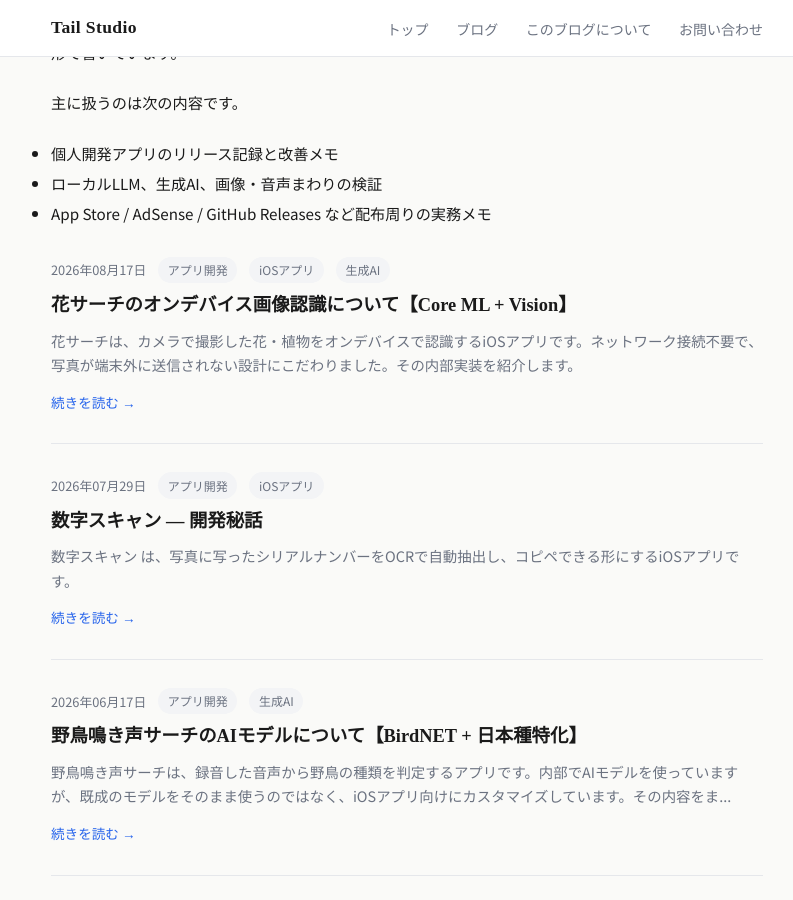
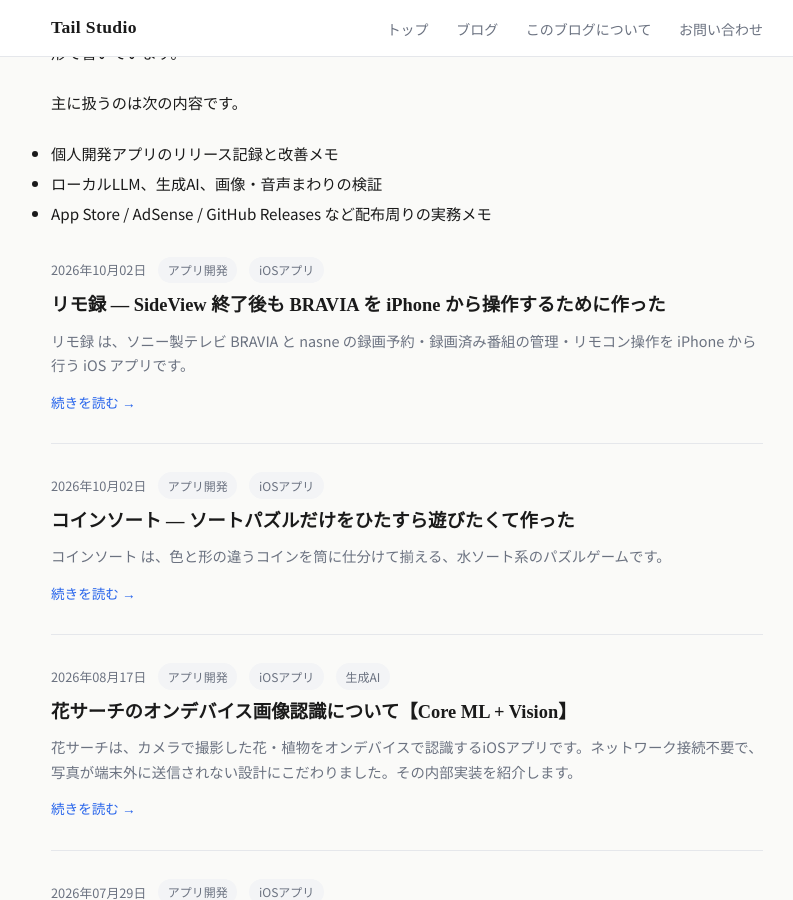
Before and after one commit to wat--/app-policies, a Jekyll site: the page built from blog/index.html, in a window 1280 px wide and 900 px high, scrolled down 321 px. Shown: the whole window, without its empty margins (233-1026 px from the left). Built offline with Jekyll 4.4.1, drawn with Linux system fonts in a browser that asks for light colours; a script that is not in the unit is left out; part of the change alters nothing that is shown.

Commit message:
コインソート・リモ録のブログ記事を追加
コインソート: ソートパズルだけを遊べるようにした経緯、形という軸の追加、
必ず解ける盤面しか出さないレベル生成、ヘクサ・4目ならべの設計。
リモ録: 2027年3月30日の Video & TV SideView 終了を受けた代替としての経緯、
引き継げる機能と視聴が非対応な理由、審査での差し戻し2件。

Co-Authored-By: Claude Opus 5 <noreply@anthropic.com>

```diff
--- a/_data/like-counters.yml
+++ b/_data/like-counters.yml
@@ -21,3 +21,5 @@
 "/blog/2026/06/11/app-smart-page-memo/": post-17
 "/blog/2026/06/17/bird-voice-search-tech/": post-18
 "/blog/2026/07/29/app-digit-scan/": post-19
+"/blog/2026/10/02/app-coin-sort/": post-20
+"/blog/2026/10/02/app-rimoroku/": post-21
--- /dev/null
+++ b/_posts/2026-10-02-app-coin-sort.md
@@ -0,0 +1,89 @@
+---
+layout: post
+title: "コインソート — ソートパズルだけをひたすら遊びたくて作った"
+date: 2026-10-02 09:00:00 +0900
+tags: [アプリ開発, iOSアプリ]
+description: 水ソート系パズルに「形」という軸を足したiOSアプリ「コインソート」の開発経緯。必ず解ける盤面しか出さない仕組みや、ヘクサモード・4目ならべの設計を解説します。
+---
+
+[コインソート](https://apps.apple.com/jp/app/%E3%82%B3%E3%82%A4%E3%83%B3%E3%82%BD%E3%83%BC%E3%83%88/id6806603012) は、色と形の違うコインを筒に仕分けて揃える、水ソート系のパズルゲームです。
+
+## 目次
+
+- [作った理由](#作った理由)
+- [水ソートに「形」という軸を足す](#水ソートに形という軸を足す)
+- [必ず解ける盤面しか出さない](#必ず解ける盤面しか出さない)
+- [ヘクサモード 筒をなくしたらどうなるか](#ヘクサモード-筒をなくしたらどうなるか)
+- [4目ならべを足した理由](#4目ならべを足した理由)
+- [ヒントは答えを教えるのではなく進める](#ヒントは答えを教えるのではなく進める)
+- [作ってみてわかったこと](#作ってみてわかったこと)
+
+---
+
+## 作った理由
+
+水ソート系のパズルが好きでよく遊んでいたのですが、どれも途中で手が止まります。数レベル進むと全画面の広告が入り、スタミナが尽きて待たされ、復帰用のアイテムを買うかどうかを聞かれる。パズルそのものは面白いのに、遊びたいテンポで遊べないことが不満でした。
+
+やりたいのは単純で、**ソートパズルだけをひたすら解き続けること**です。それならいっそ自分で作ってしまおう、というのがきっかけでした。だから最初に決めた仕様は、ゲーム性ではなく遊び方のほうです。スタミナを作らない、レベルの解放待ちを作らない、通信なしで遊べるようにする。この3つを満たした上で、中身を詰めていきました。
+
+全100レベルで、どのレベルにもいつでも飛べます。レベル1から順に解かないと次へ進めない作りにはしていません。難しいところで詰まったら飛ばして、気が向いたら戻ってくればいい、という距離感にしています。
+
+## 水ソートに「形」という軸を足す
+
+水ソート系のルールはよくできていますが、遊んでいるうちに「色を揃える」以外の判断材料がなく、作業に近くなる瞬間があります。そこで**コインに形という属性を足しました。**
+
+コインは、まる・さんかく・しかく・ひしがた の4種類の形を持ちます。そして筒は、原則として**同じ形のコインしか受け付けません**。丸いコインは円柱に、三角のコインは三角柱に入ります。
+
+問題は四角いコインでした。四角柱にただ入れるだけだと、なぜ丸いコインが入らないのか見た目で納得できません。そこで四角のコインを**中心に穴の空いたワッシャー型**にして、四角柱の底から**芯棒**を立てました。穴のないコインは芯棒に通らないので入らない、という理屈が絵で伝わります。ルールを文章で説明しなくても、見ればわかる形にしたかったのです。
+
+さらに、破線で描かれた**フリー筒**を用意しました。こちらは芯棒のないただの箱なので、どの形のコインでも置けます。形の制限が厳しすぎると詰みやすくなるため、逃げ道として機能します。
+
+この「形」という軸が入ったことで、色だけを見て動かしていると手が止まるようになりました。色は合っているのに形が違うから置けない、という状況が生まれるからです。
+
+## 必ず解ける盤面しか出さない
+
+パズルゲームで一番やってはいけないのは、**そもそも解けない問題を出すこと**だと思っています。プレイヤーは自分の腕を疑って延々と考え込むことになり、時間を無駄にさせてしまいます。
+
+コインソートでは、レベル番号を乱数の種にして盤面を作り、**その盤面を深さ優先探索のソルバーに通して、解けることを確認できたものだけを採用しています。** 解けなかった盤面は捨てて作り直します。だから全100レベル、すべて解けることが保証されています。
+
+この方式の副産物として、レベル番号が同じなら誰の端末でも同じ盤面が出ます。種が同じなら同じ乱数列になるためです。盤面データをアプリに持たせる必要がないので、容量も増えません。
+
+難易度はレベルが上がるにつれ、形の種類・色の数・かき混ぜの回数が増えていく形で調整しています。
+
+## ヘクサモード 筒をなくしたらどうなるか
+
+ノーマルモードを作り終えたあと、**筒という制約をなくしたらどうなるか**を試したくなりました。それがヘクサモードです。
+
+六角形のマスが並んだ台紙の上に、六角形のコインを積みます。筒がないので高さの上限はありません。代わりに、**同じ色が8枚重なるとその場で消えます。** 動かせるのは辺が隣り合っているマスだけなので、ノーマルモードとは違って「どこへでも運べる」わけではなく、経路を考える必要が出てきます。
+
+作ってみて最初につまずいたのは**視点**でした。真上から見ると何枚積んであるか分からず、斜めから見ると手前の山が奥のマスを隠してしまいます。どちらか一方に決められなかったので、**盤面を上下にドラッグすると視点の角度が変わる**ようにしました。枚数を読みたいときは斜めに、奥のマスを触りたいときは真上寄りに、プレイヤーが好きに切り替えられます。
+
+もうひとつ苦労したのが盤面の生成です。コインをランダムに置いただけの盤面は、隣接マスしか動かせない厳しいルールではほぼ解けません。そこで発想を逆にして、**最初からクリアできている配置を作り、それを逆向きの手順でかき混ぜる**方式にしました。逆再生した手順をそのまま戻せば必ず解けるので、解ける盤面だけを安定して作れます。
+
+## 4目ならべを足した理由
+
+ソートパズルは一人で黙々と遊ぶものです。ただ、同じ端末で誰かと向かい合って遊べるものも入れておきたくて、**4目ならべ**を足しました。7列×6段の盤に交互にコインを落として、先に4つ並べたら勝ちという、あのゲームです。コインを使うという点でソートモードと世界観が揃うので、無理なく同居できました。
+
+CPUはミニマックス探索にアルファベータ枝刈りを入れたものです。強さの調整は評価関数をいじるのではなく、**何手先まで読むか**で変えています。よわいが1手、ふつうが4手、つよいが8手です。読みの深さだけで強さが素直に変わるので、調整がわかりやすくて済みました。
+
+CPU戦の「1手戻す」は、自分の手番単位で戻るようにしています。1手だけ戻すとCPUの手番から再開してしまい、戻した意味がなくなるためです。負けた直後にも使えるので、詰めを読み直したいときに便利です。
+
+## ヒントは答えを教えるのではなく進める
+
+ヒント機能の作り方は少し迷いました。「この筒からこの筒へ動かせます」と候補を表示するだけだと、**その手を指してもクリアに近づくとは限りません。** 動かせる手と、正解につながる手は別物だからです。
+
+そこでヒントは、盤面の生成に使っているのと同じソルバーに**クリアまでつながる手を探させて、見つかった一手を実際に進める**ようにしました。移動元と移動先を一瞬だけ光らせてから動きます。
+
+この作りにすると、副次的な効果がありました。どう動かしても解けない盤面では、ソルバーが手を見つけられないので、その旨が表示されます。つまり**「もう詰んでいるから戻ったほうがいい」という判断材料になります。** ヒントが詰み判定を兼ねる形です。
+
+ヘクサモードにはアシスト表示も用意しました。コインを選ぶと移動先の候補が白く光り、そこへ動かすと同じ色が何枚重なるか（8枚なら消える）がバッジで出ます。慣れてきたら切るとノーヒントの盤面になります。
+
+## 作ってみてわかったこと
+
+最初は単純な水ソートのつもりで作り始めたのですが、**形という軸を1本足しただけで、別のゲームになりました。** 色を合わせるだけだった作業に、置けるか置けないかという判断が入ります。ルールの要素を増やすより、既存の要素に直交する軸を足すほうが、手応えが変わりやすいのだと思います。
+
+もうひとつ実感したのは、ソルバーを先に書いておくと後が楽だということです。レベル生成の検証にも、ヒント機能にも、詰み判定にも、同じソルバーをそのまま使い回せました。パズルゲームを作るなら、面白さを詰める前に**解答プログラムを先に書く**のが近道だと思います。
+
+広告はバナーを画面上部に置いているだけで、プレイを止める全画面広告は入れていません。スタミナもありません。通信も不要なので、機内モードでも遊べます。自分が遊びたかった形にはできたので、同じ不満を持っている方に届けばうれしいです。
+
+[App Storeで見る](https://apps.apple.com/jp/app/%E3%82%B3%E3%82%A4%E3%83%B3%E3%82%BD%E3%83%BC%E3%83%88/id6806603012)
--- /dev/null
+++ b/_posts/2026-10-02-app-rimoroku.md
@@ -0,0 +1,108 @@
+---
+layout: post
+title: "リモ録 — SideView 終了後も BRAVIA を iPhone から操作するために作った"
+date: 2026-10-02 10:00:00 +0900
+tags: [アプリ開発, iOSアプリ]
+description: 2027年3月30日で終了するソニーの「Video & TV SideView」の代わりに、BRAVIA と nasne の録画予約・リモコン操作を iPhone から行えるようにしたアプリ「リモ録」の開発経緯です。
+---
+
+[リモ録](https://apps.apple.com/jp/app/%E3%83%AA%E3%83%A2%E9%8C%B2/id6816450640) は、ソニー製テレビ BRAVIA と nasne の録画予約・録画済み番組の管理・リモコン操作を iPhone から行う iOS アプリです。
+
+## 目次
+
+- [SideView が 2027年3月30日で終わる](#sideview-が-2027年3月30日で終わる)
+- [引き継げる機能と引き継げない機能](#引き継げる機能と引き継げない機能)
+- [視聴だけはどうにもならない理由](#視聴だけはどうにもならない理由)
+- [どうやってテレビとつないでいるか](#どうやってテレビとつないでいるか)
+- [番組表を自前で持たない](#番組表を自前で持たない)
+- [nasne にも予約できるようにした](#nasne-にも予約できるようにした)
+- [審査で手こずった話](#審査で手こずった話)
+
+---
+
+## SideView が 2027年3月30日で終わる
+
+2025年9月2日、ソニーが「Video & TV SideView」アプリのサービス終了を発表しました。終了日は **2027年3月30日** です。翌日以降はアプリを開いてもお知らせが表示されるだけになり、すべての機能が使えなくなります。
+
+我が家では BRAVIA の録画予約をこのアプリでやっていました。テレビのリモコンで番組表を操作するのは文字が小さくて遅く、手元のスマホで済むのが当たり前になっていたので、これが使えなくなるのは地味に困ります。
+
+発表からしばらく代替を探しましたが、BRAVIA の録画予約をスマホからやる手段が見つかりませんでした。それなら作るしかない、ということで手をつけたのが リモ録 です。
+
+## 引き継げる機能と引き継げない機能
+
+最初に整理したのは、SideView のどの機能を引き継げるのかという点です。結論から書くと、**操作系は引き継げますが、視聴系は引き継げません。**
+
+| SideView の機能 | リモ録 |
+|---|---|
+| リモコン | 対応 |
+| 録画予約（家のネットワーク内から） | 対応 |
+| 録画済み番組の一覧・削除 | 対応 |
+| 外から録画予約 | 自分で用意した手段で自宅のネットワークにつなげば可能 |
+| 外からどこでも視聴 | 非対応 |
+| 家じゅうどこでも視聴 | 非対応 |
+
+リモ録は録画番組や放送を再生する機能を持っていません。ここは最初から諦めて、操作に専念する方針にしました。理由は次に書きます。
+
+## 視聴だけはどうにもならない理由
+
+録画番組の配信には **DTCP-IP** という著作権保護の仕組みが使われています。映像は暗号化されて流れてくるので、再生するには復号する必要があります。
+
+この復号に必要な鍵とライセンスは、DTLA というライセンス管理団体から受ける必要があります。法人向けの仕組みで、個人開発者が取得できるものではありません。暗号化を回避して再生するという選択肢もありません。日本の著作権法では、技術的保護手段を回避して行う複製は私的複製の例外から外されていますし、不正競争防止法が回避手段の提供を禁じています。
+
+つまり、**個人が作るアプリで録画番組を再生することは制度的に不可能**です。ここは技術の問題ではなく仕組みの問題なので、工夫のしようがありません。
+
+視聴したい場合は、ライセンスを取得している正規のアプリを使うことになります。調べた範囲では次のような選択肢があります。
+
+| 方法 | iPhone 単体 | 備考 |
+|---|---|---|
+| DiXiM Play | 可 | デジオンのプレーヤー。試聴で動作確認してからライセンス購入 |
+| torne mobile | 可 | nasne 公式。視聴機能は有料 |
+| PC TV Plus | 不可 | Windows PC が必要。外出先視聴は Advanced Pack が必要 |
+
+リモ録で予約して、見るのは上記のアプリで、という分担になります。
+
+## どうやってテレビとつないでいるか
+
+BRAVIA には Scalar Web API と呼ばれる操作用のインターフェースがあります。テレビのローカル IP アドレスに対して JSON-RPC を投げると、録画予約の一覧取得や追加・削除ができます。リモ録はこれを使っています。
+
+最初につまずいたのは**ペアリング**でした。テレビに PIN を表示させて入力する仕組みなのですが、PIN が一瞬で消えてしまい、入力する間がありません。
+
+Mac 上に記録用のプロキシを立てて通信を覗いたところ、原因がわかりました。iOS の URLSession は、サーバーから 401 と `WWW-Authenticate: Basic` が返ってくると、**同じリクエストを自動的に送り直します。** テレビ側はこの2回目のリクエストを受け取った時点で PIN ダイアログを閉じていました。アプリは1回しか送っていないつもりなのに、実際には2回届いていたわけです。
+
+対処は、`URLSessionTaskDelegate` で Basic 認証のチャレンジを打ち切り、自動再送をさせないようにすることでした。原因が分かるまでは完全にテレビ側の気まぐれだと思っていたので、通信を記録してみるまで手も足も出ませんでした。
+
+リモコンのほうは IRCC-IP という別の仕組みを使っています。テレビから操作コードの一覧を取得でき、我が家の機種では146個のコードが返ってきました。テレビにインストールされている動画アプリの起動にも対応しています。
+
+## 番組表を自前で持たない
+
+番組表をどう用意するかは悩みました。テレビから取得する方法もありますが、取れる範囲が限られます。
+
+結局、公開されている番組表サイトの HTML を読み取る方式にしました。番組表のデータを自分で持たずに済み、地上波・BS・CS を7日先まで表示できます。地上波の地域は設定で選べて、位置情報から自動で選ぶこともできます。
+
+表示は、横に放送局・縦に時間を並べたグリッドにしました。局名の行は上に、時刻の列は左に固定されるので、スクロールしても何の番組か見失いません。当日は現在時刻の1時間前から描画して、終わった番組で画面が埋まらないようにしています。赤い線が現在時刻です。
+
+この方式の弱点は、**サイトの構造が変わると読み取れなくなること**です。そうなったらアプリを更新するしかないので、個人利用の範囲で使うものと割り切っています。
+
+## nasne にも予約できるようにした
+
+途中で nasne にも対応させました。テレビと nasne の両方を持っていると、どちらに録画するかを選べたほうが便利だからです。
+
+nasne は同じネットワークを探して自動で見つけます。番組表から予約するとき、録画先をテレビか nasne かで選べて、予約一覧と録画済み一覧は両方をまとめて表示するか機器ごとに分けるかを切り替えられます。
+
+最新版では、番組表と各一覧に**インクリメンタル検索**を入れました。入力に合わせてその場で絞り込みます。録画済みが数十件を超えてくると一覧をスクロールして探すのが現実的ではなくなるので、自分で使っていて一番ほしかった機能です。
+
+## 審査で手こずった話
+
+公開までに、少し珍しい差し戻しを2回受けました。同じことで悩む方がいるかもしれないので書いておきます。
+
+1回目は「**このアプリは VPN 機能を含んでいる**」という自動判定でした。まったく心当たりがありません。バイナリを調べても NetworkExtension フレームワークはリンクしていませんし、VPN 関連の権限も持っていません。
+
+原因は**説明文に書いた「VPN」という単語**でした。リモ録はテレビと直接やりとりするので自宅のネットワークでしか動きません。外出先から使いたい場合は自分で VPN を用意してくださいね、という案内をアプリ内のガイドと App Store の説明文に書いていたのですが、これが引っかかっていました。該当箇所を消して再提出したら通りました。
+
+2回目は「**説明文から Android への言及を削除せよ**」という指摘でした。対応機種を説明するために「Android TV / Google TV を搭載した BRAVIA」と書いていたのですが、App Store の掲載情報に他プラットフォームの名前を出してはいけないというルールがあります。こちらは「ネットワーク経由の操作に対応した BRAVIA」という書き方に変えて解決しました。
+
+**どちらも機能ではなく文言の問題**だったのが印象的でした。アプリの中身は一切変えていません。そして文言を直すためだけにビルドを作り直す羽目になったので、次のバージョンではアプリ内のガイドを Web ページへのリンクに変える予定です。そうすれば文章の修正に審査が要らなくなります。
+
+SideView の終了まではまだ時間がありますが、使えなくなってから慌てるより先に移行先を確かめておくほうが気楽だと思います。同じように困っている方の役に立てばうれしいです。
+
+[App Storeで見る](https://apps.apple.com/jp/app/%E3%83%AA%E3%83%A2%E9%8C%B2/id6816450640)
```
